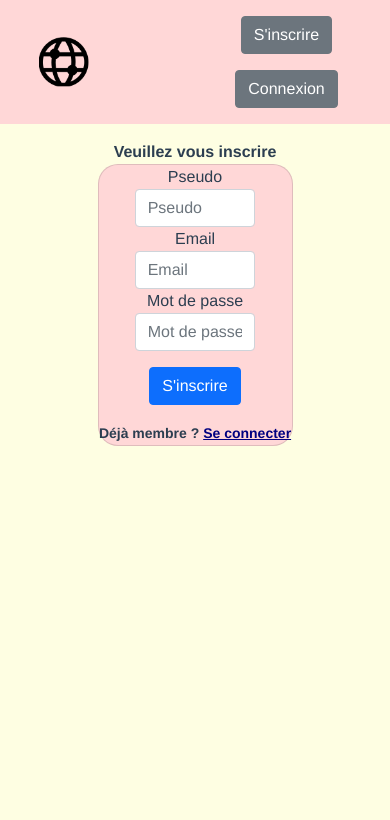
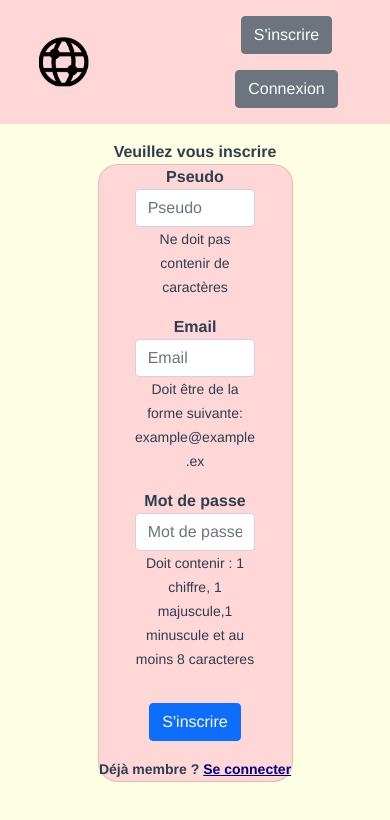
Before and after one commit to nrayan99/P7_NAHI_RAYAN, a Vue app in the folder frontend/groupomania/: page /#/signup in a window 390 px wide. Shown: the top 820 px of the page. Built offline with nearby package versions, Linux system fonts and the light colour scheme; what vue-sweetalert2 would draw is missing.

Commit message:
reglages problèmes responsives

```diff
--- a/frontend/groupomania/src/components/ForumPosts.vue
+++ b/frontend/groupomania/src/components/ForumPosts.vue
@@ -210,7 +210,7 @@ export default {
 textarea
 {
   border-radius: 20px;
-  width: 50%;
+  width: 60%;
 }
 
 #preview
--- a/frontend/groupomania/src/views/Home.vue
+++ b/frontend/groupomania/src/views/Home.vue
@@ -28,5 +28,11 @@ export default {
 </template>
 
 <style scoped lang="scss">
-
+.btn
+{
+    @media ( max-width: 991px)
+    {
+        width: 100%;
+    }
+}
 </style>
--- a/frontend/groupomania/src/views/Login.vue
+++ b/frontend/groupomania/src/views/Login.vue
@@ -64,7 +64,7 @@ export default {
         <div class="form-group row d-flex justify-content-center">
           <div class="col-8">
             <label for="InputEmail">Email</label>
-            <input v-model='email' type="email" class="form-control" id="InputEmail" name ="InputEmail" placeholder="Email">
+            <input v-model='email' type="email" class="form-control mb-3" id="InputEmail" name ="InputEmail" placeholder="Email">
           </div>
         </div>
         <div class="form-group row d-flex justify-content-center">
@@ -86,6 +86,10 @@ export default {
 {
   color : navy;
 }
+label
+{
+  font-weight: bold;
+}
 .card-text
 {
   font-weight: bold;
--- a/frontend/groupomania/src/views/Signup.vue
+++ b/frontend/groupomania/src/views/Signup.vue
@@ -64,7 +64,7 @@ export default {
         this.$swal.fire({
         title :"Inscription échoué",
         icon : 'error',
-        html :"Votre email doit etre de la forme suivante :</br> example@example.ex </br> Votre mot de passe doit contenir : 1 majuscule,1 minuscule et 8 caracteres </br>Votre pseudo ne doit pas contenir de caractères spéciaux"});
+        html :"Votre email doit etre de la forme suivante :</br> example@example.ex </br> Votre mot de passe doit contenir : 1 chiffre, 1 majuscule,1 minuscule et au moins 8 caracteres </br>Votre pseudo ne doit pas contenir de caractères spéciaux"});
       }
     }
   }
@@ -82,18 +82,21 @@ export default {
           <div class="col-8">
             <label for="InputNickname">Pseudo</label>
             <input v-model='nickname' type="text" class="form-control" id="InputNickname" name ="InputNickname" placeholder="Pseudo">
+            <p><small>Ne doit pas contenir de caractères</small></p>
           </div>
         </div>
         <div class="form-group row d-flex justify-content-center">
           <div class="col-8">
             <label for="InputEmail">Email</label>
             <input v-model='email' type="email" class="form-control" id="InputEmail" name ="InputEmail" placeholder="Email">
+            <p><small>Doit être de la forme suivante: example@example.ex  </small></p>
           </div>
         </div>
         <div class="form-group row d-flex justify-content-center">
           <div class="col-8">
             <label for="InputPassword">Mot de passe</label>
             <input v-model='password' type="password" class="form-control" id="InputPassword" name ="InputPassword" placeholder="Mot de passe">
+            <p><small>Doit contenir : 1 chiffre, 1 majuscule,1 minuscule et au moins 8 caracteres</small></p>
           </div>
         </div>
         <button @click="postSignup" type="submit" class="btn btn-primary mt-3 mb-3">S'inscrire</button>
@@ -113,6 +116,10 @@ export default {
 {
   font-weight: bold;
 }
+label
+{
+  font-weight: bold;
+}
 .card-text
 {
   font-weight: bold;
```
